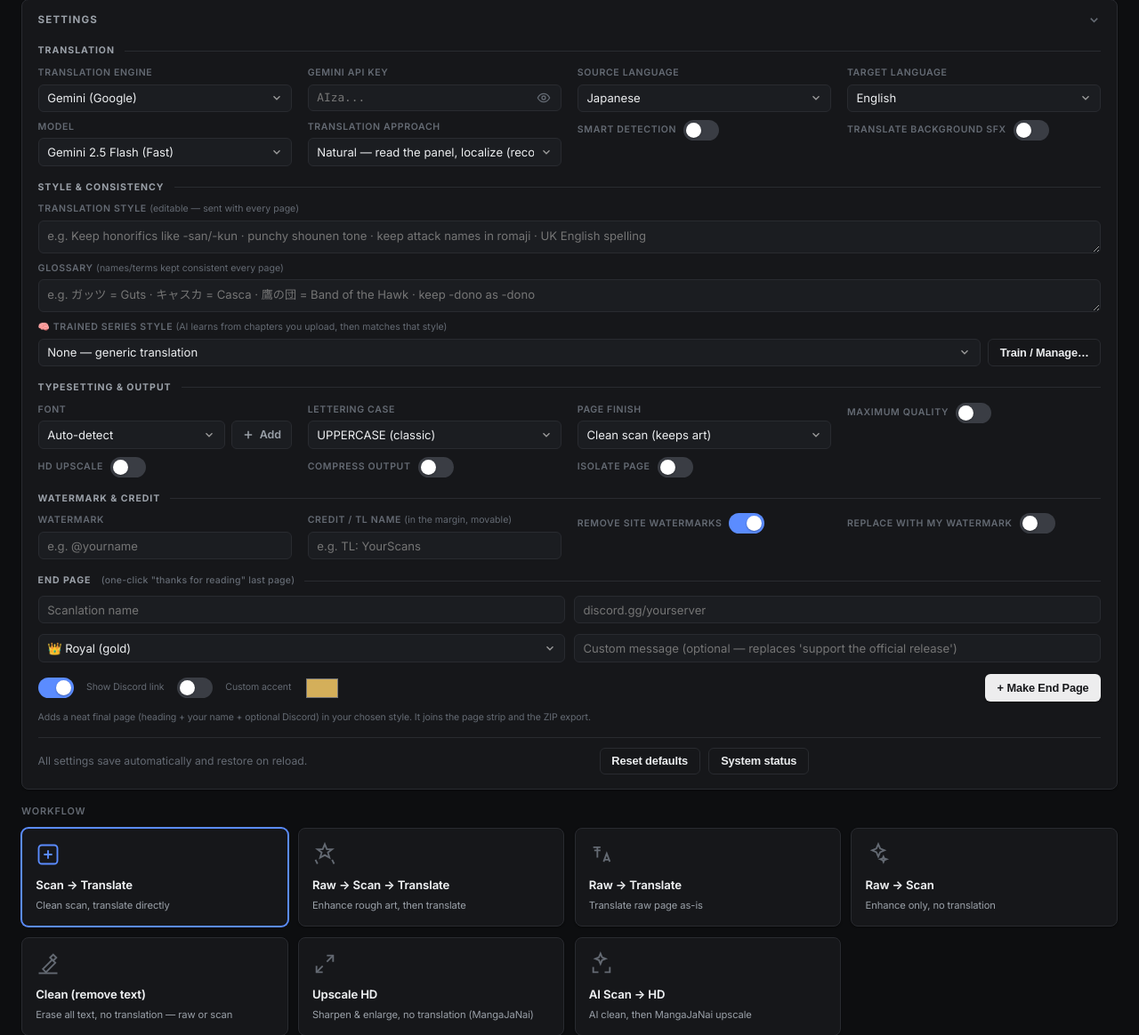
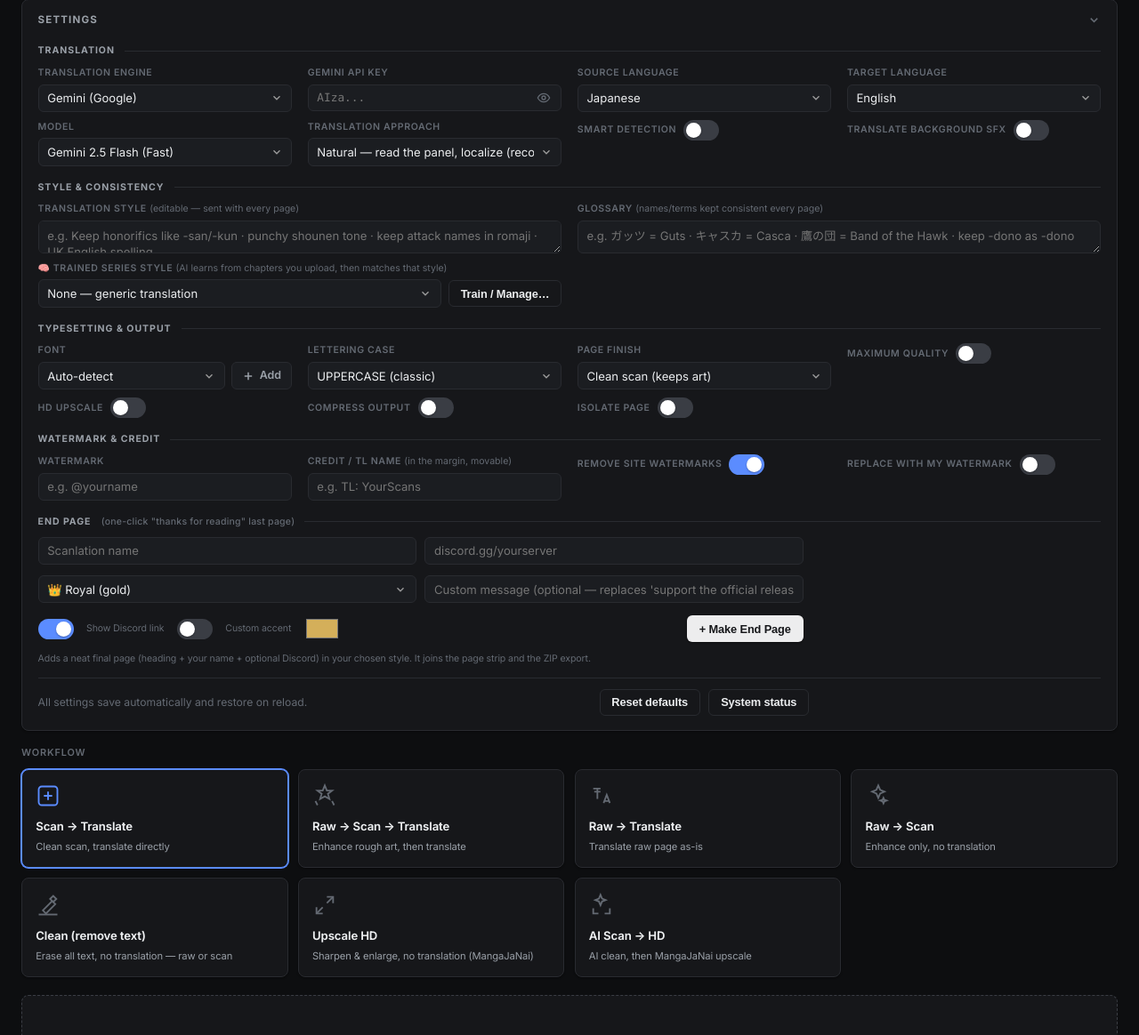
Before and after one commit to nullemon/mangatranslator, a FastAPI app: page / in a window 1280 px wide. Shown: the part 105-1269 px from the top of the page at 89% size. Run offline with FastAPI, Linux system fonts and the light colour scheme; data that the repository does not hold is empty; some libraries are stand-ins or nearby versions.

Commit message:
Stop oversized full-width fields: style/glossary/trained span half; cap end page
On wide screens the textareas, trained-style picker and end-page inputs stretched
the entire panel width. Now the three Style & Consistency items span two grid
columns (sit side by side) and the End page block is width-capped (~860px), so
every field is a uniform, sensible size.

```diff
--- a/static/css/style.css
+++ b/static/css/style.css
@@ -112,8 +112,11 @@ header{display:flex;align-items:center;justify-content:space-between;gap:1rem;ma
 }
 .section-title::after{content:"";flex:1;height:1px;background:var(--border)}
 .section-title .muted{text-transform:none;letter-spacing:.02em;font-weight:500}
-/* Items that should run the full width of their section (textareas, end page). */
+/* Wide items span two grid columns (not the whole row, which looks oversized on
+   ultra-wide screens); .full spans the row but its content is width-capped. */
+.setting-group.half{grid-column:span 2}
 .setting-group.full{grid-column:1/-1}
+.endpage{max-width:860px}
 .settings-footer{
   display:flex;align-items:center;flex-wrap:wrap;gap:.6rem;
   border-top:1px solid var(--border);padding-top:.7rem;
--- a/templates/index.html
+++ b/templates/index.html
@@ -116,15 +116,15 @@
       <!-- ── STYLE & CONSISTENCY ───────────────────────────────────── -->
       <section class="settings-section">
         <h3 class="section-title">Style &amp; consistency</h3>
-        <div class="setting-group prompt-group full">
+        <div class="setting-group prompt-group half">
           <label for="stylePrompt">Translation Style <span class="muted">(editable — sent with every page)</span></label>
           <textarea id="stylePrompt" rows="2" placeholder="e.g. Keep honorifics like -san/-kun · punchy shounen tone · keep attack names in romaji · UK English spelling"></textarea>
         </div>
-        <div class="setting-group prompt-group full">
+        <div class="setting-group prompt-group half">
           <label for="glossary">Glossary <span class="muted">(names/terms kept consistent every page)</span></label>
           <textarea id="glossary" rows="2" placeholder="e.g. ガッツ = Guts · キャスカ = Casca · 鷹の団 = Band of the Hawk · keep -dono as -dono"></textarea>
         </div>
-        <div class="setting-group prompt-group full">
+        <div class="setting-group prompt-group half">
           <label for="profileSelect">🧠 Trained series style <span class="muted">(AI learns from chapters you upload, then matches that style)</span></label>
           <div style="display:flex;gap:8px;align-items:center">
             <select id="profileSelect" style="flex:1"><option value="">None — generic translation</option></select>
```
